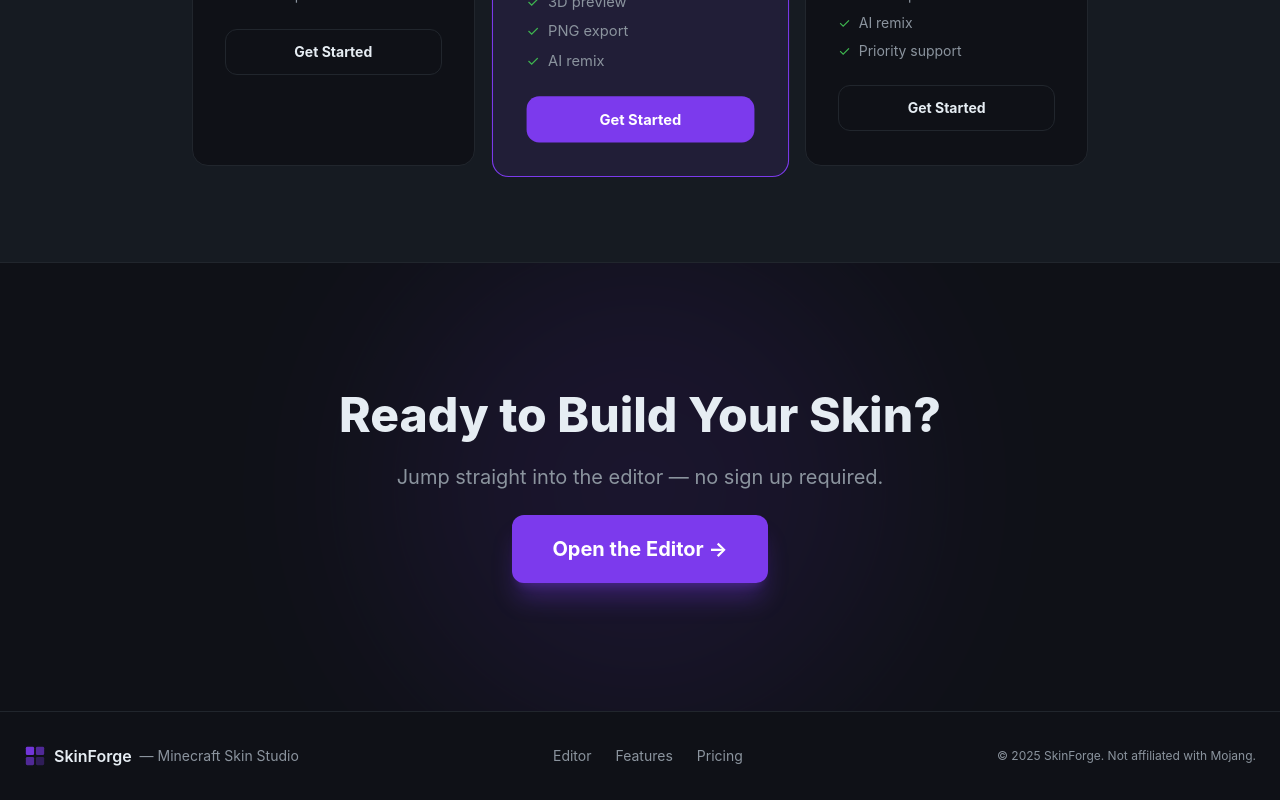
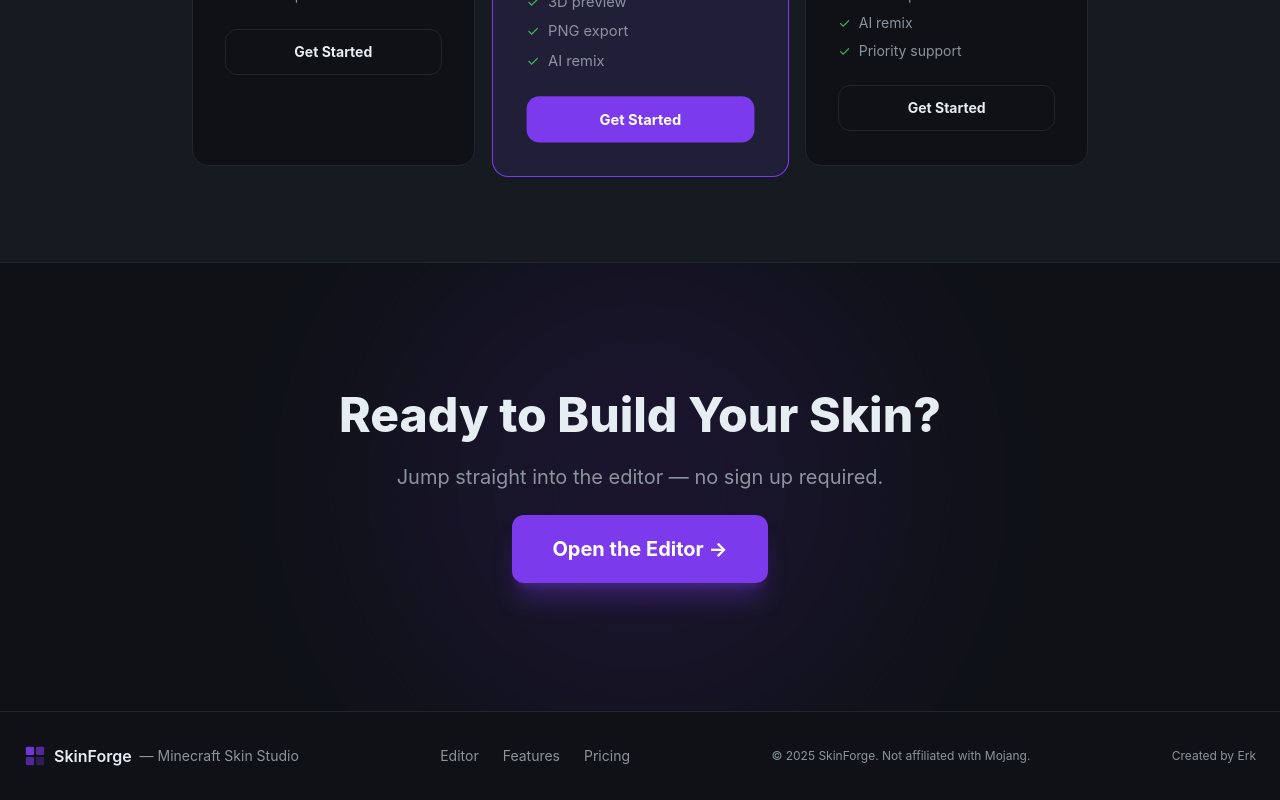
Before and after one commit to PeopleofInfluence/skinforge, a Next.js app: page / in a window 1280 px wide. Shown: the part 4472-5272 px from the top of the page. Built offline with nearby package versions, Linux system fonts and the light colour scheme.

Commit message:
Add Created by Erk to footer

```diff
--- a/src/app/page.tsx
+++ b/src/app/page.tsx
@@ -277,6 +277,7 @@ export default function LandingPage() {
           <a href="#pricing" className="hover:text-forge-text transition-colors">Pricing</a>
         </div>
         <p className="text-xs text-forge-text-muted">© 2025 SkinForge. Not affiliated with Mojang.</p>
+        <p className="text-xs text-forge-text-muted">Created by Erk</p>
       </footer>
     </div>
   );
```
